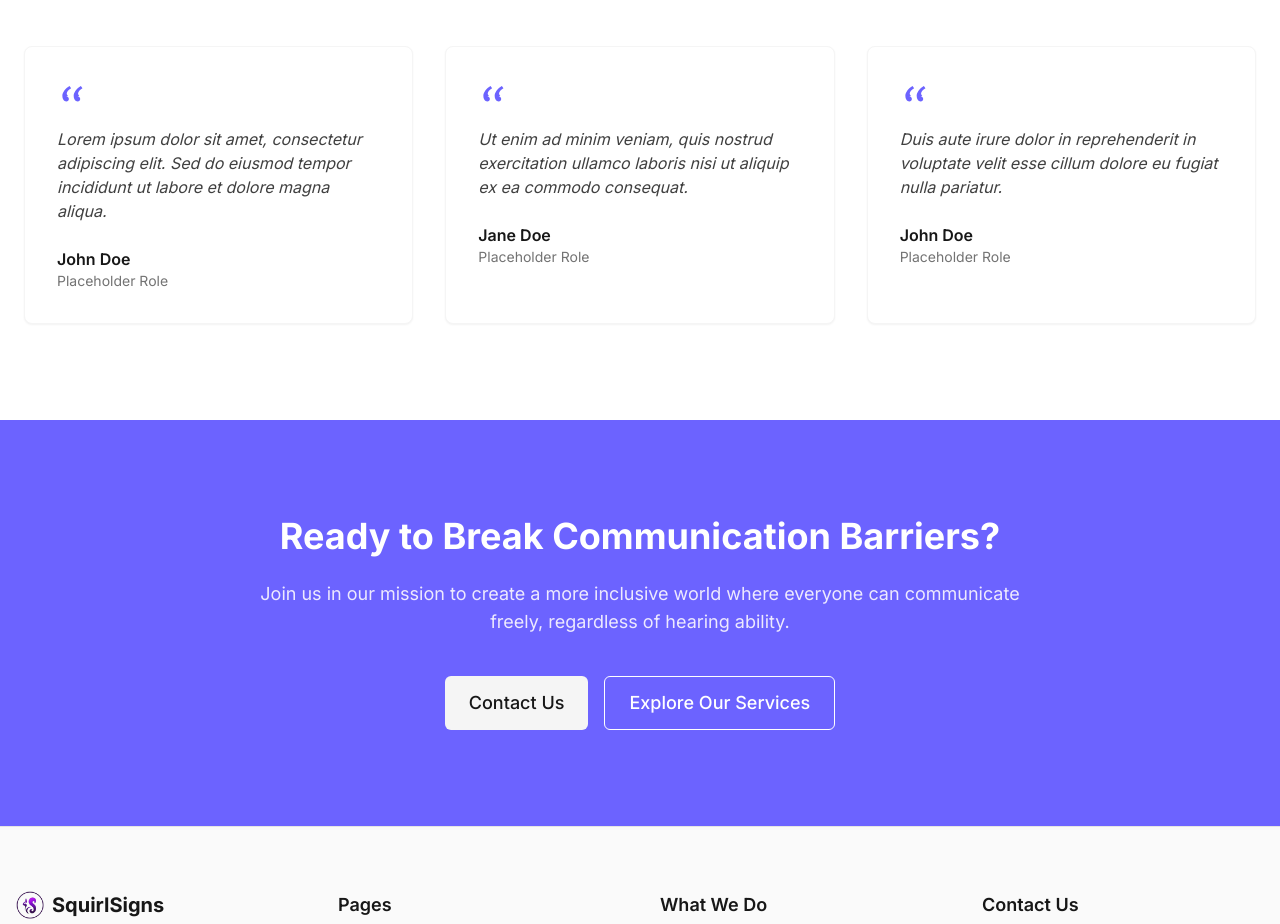
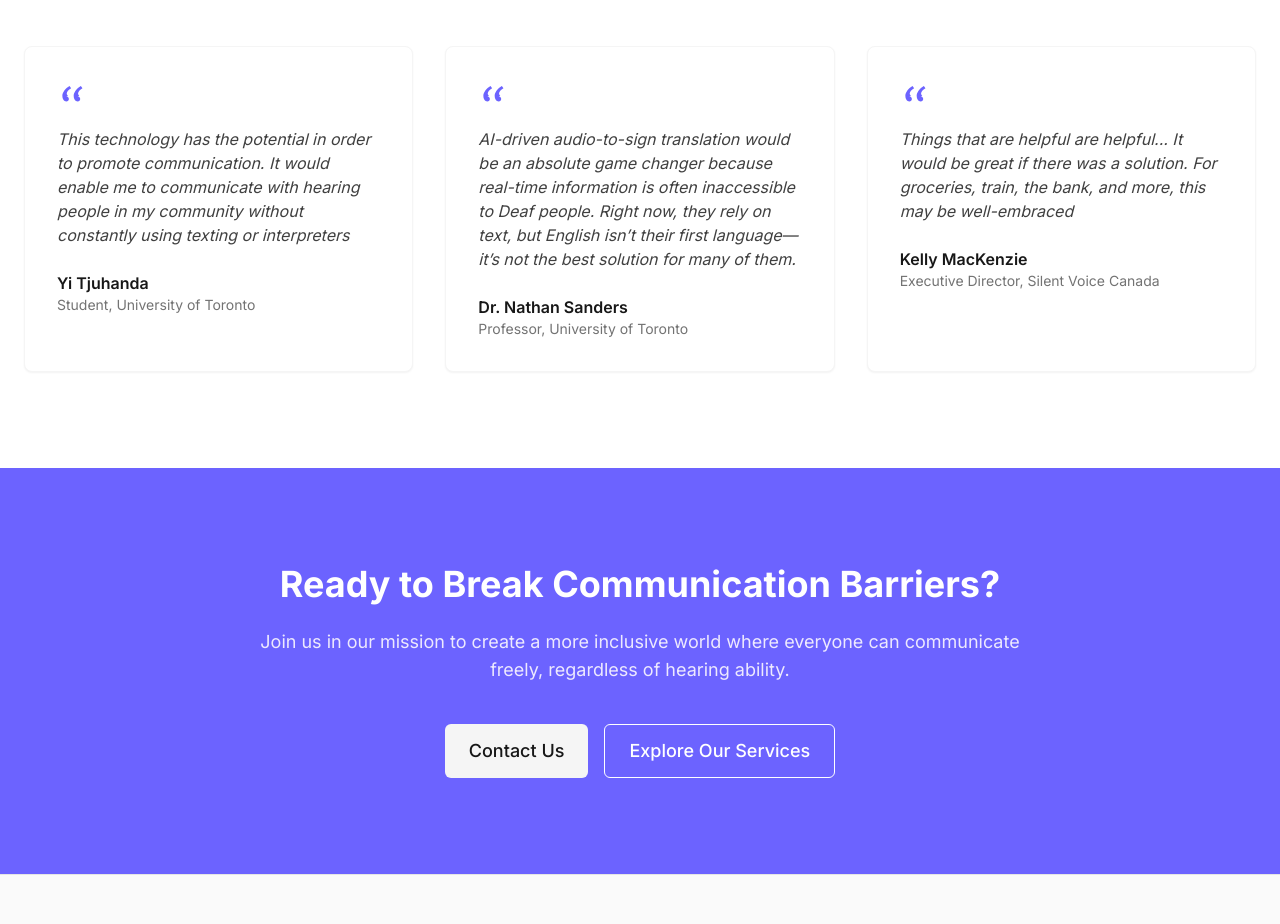
Before and after one commit to HassanFazal97/SquirlSignsWebsite, a React (Vite) app: page / in a window 1280 px wide. Shown: the part 2620-3544 px from the top of the page. Built offline with nearby package versions, Linux system fonts and the light colour scheme.

Commit message:
Added testimonials

```diff
--- a/src/pages/Home.tsx
+++ b/src/pages/Home.tsx
@@ -91,19 +91,19 @@ const TestimonialSection = () => (
 
       <div className="grid grid-cols-1 md:grid-cols-2 lg:grid-cols-3 gap-8">
         <Testimonial
-          content="Lorem ipsum dolor sit amet, consectetur adipiscing elit. Sed do eiusmod tempor incididunt ut labore et dolore magna aliqua."
-          author="John Doe"
-          role="Placeholder Role"
+          content="This technology has the potential in order to promote communication. It would enable me to communicate with hearing people in my community without constantly using texting or interpreters"
+          author="Yi Tjuhanda"
+          role="Student, University of Toronto"
         />
         <Testimonial
-          content="Ut enim ad minim veniam, quis nostrud exercitation ullamco laboris nisi ut aliquip ex ea commodo consequat."
-          author="Jane Doe"
-          role="Placeholder Role"
+          content="AI-driven audio-to-sign translation would be an absolute game changer because real-time information is often inaccessible to Deaf people. Right now, they rely on text, but English isn’t their first language—it’s not the best solution for many of them."
+          author="Dr. Nathan Sanders"
+          role="Professor, University of Toronto"
         />
         <Testimonial
-          content="Duis aute irure dolor in reprehenderit in voluptate velit esse cillum dolore eu fugiat nulla pariatur."
-          author="John Doe"
-          role="Placeholder Role"
+          content="Things that are helpful are helpful... It would be great if there was a solution. For groceries, train, the bank, and more, this may be well-embraced"
+          author="Kelly MacKenzie"
+          role="Executive Director, Silent Voice Canada"
         />
       </div>
     </div>
```
